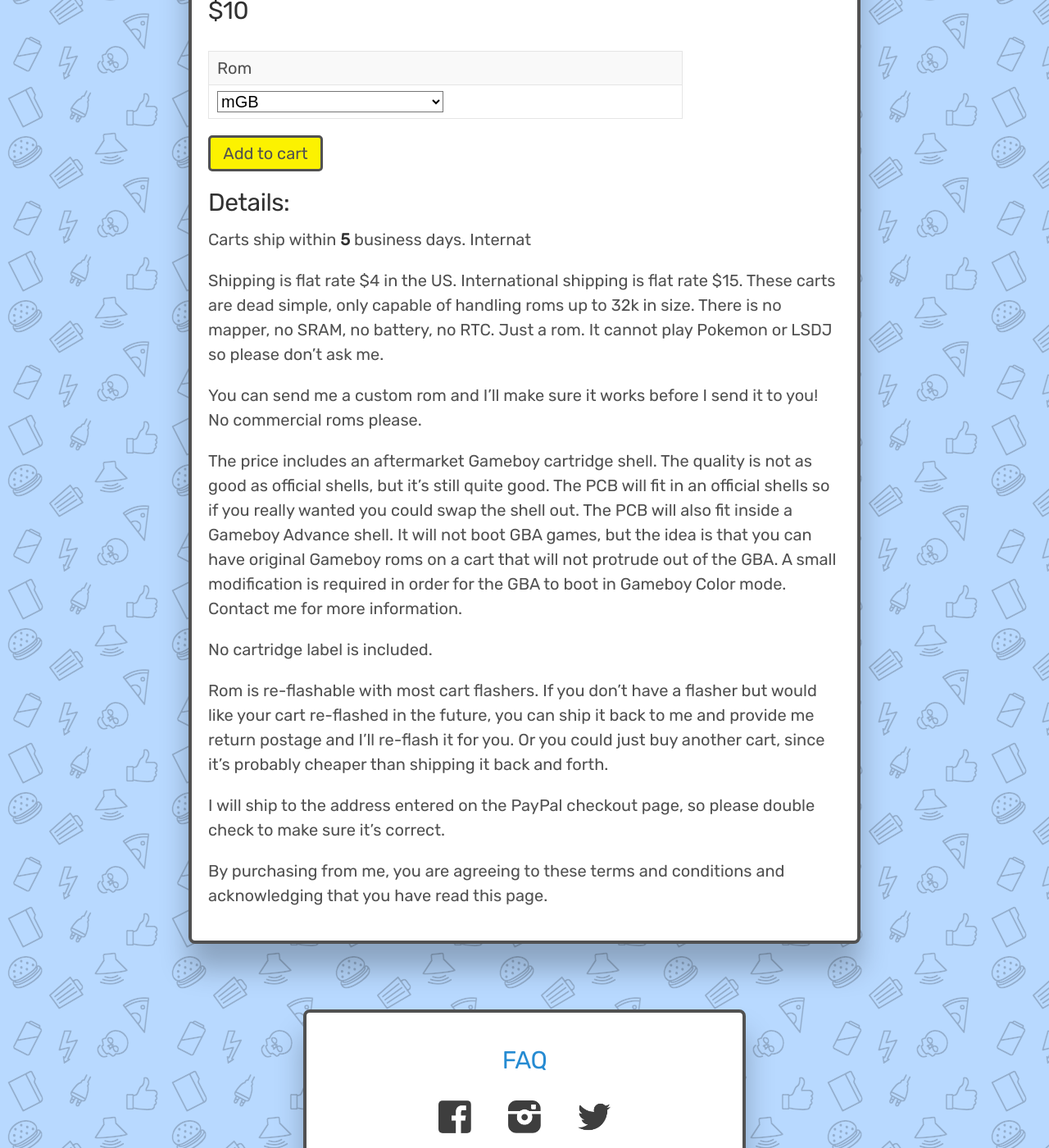
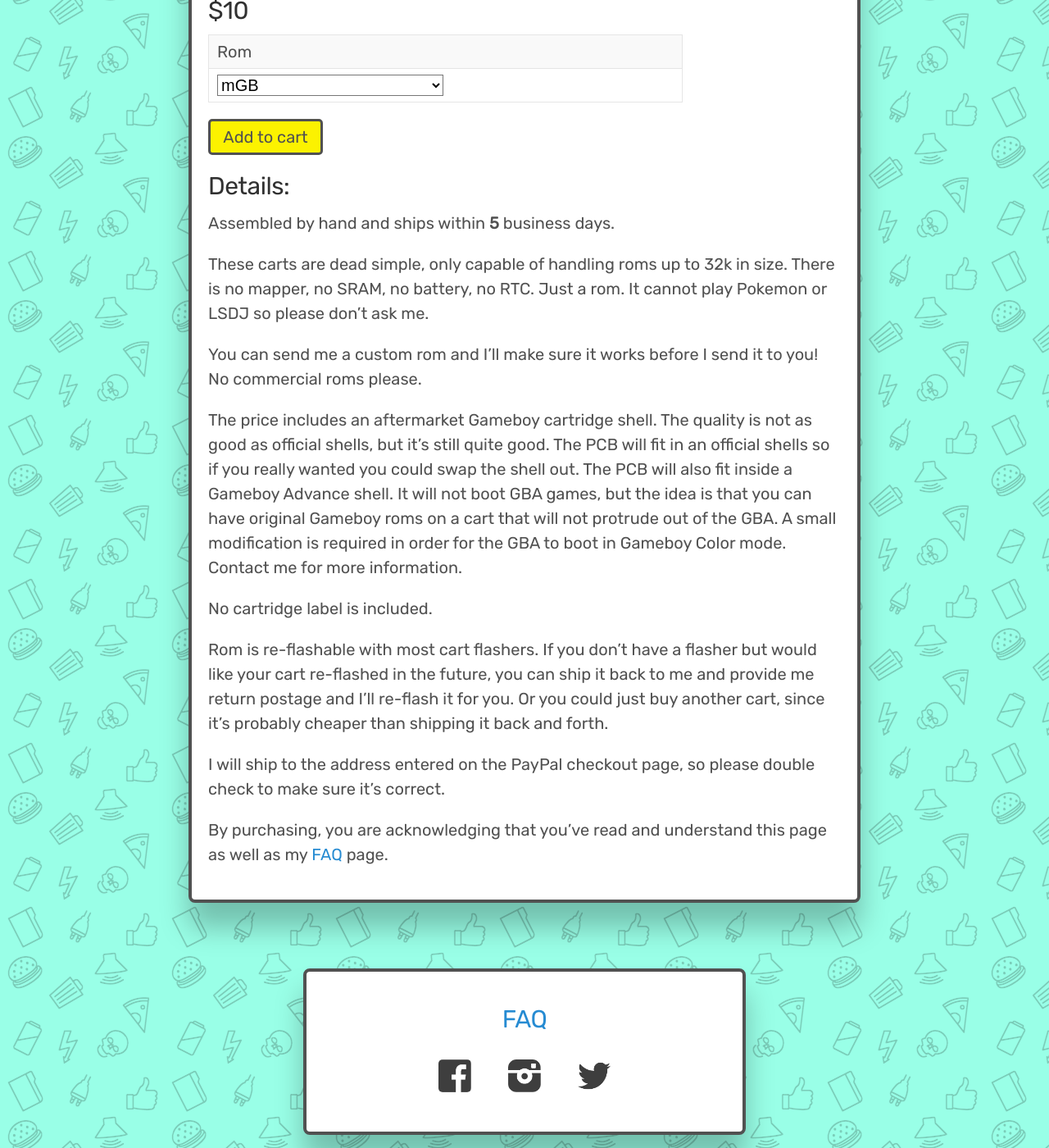
Before and after one commit to catskull/catskullelectronics.com, a Jekyll site: the page built from _posts/2017-02-11-32kcart.md, in a window 1280 px wide and 1400 px high, scrolled down 1096 px. Shown: the whole window at 82% size. Built offline with Jekyll 4.4.1, drawn with Linux system fonts in a browser that asks for light colours; comment, search, counter and statistics services are not loaded.

Commit message:
Update 32k cart for shopify

```diff
--- a/_posts/2017-02-11-32kcart.md
+++ b/_posts/2017-02-11-32kcart.md
@@ -21,44 +23,37 @@
 ## $10
 
 <table>
-	<form id="paypal" target="paypal" action="https://www.paypal.com/cgi-bin/webscr" method="post">
-	<input type="hidden" name="cmd" value="_s-xclick">
-	<input type="hidden" name="hosted_button_id" value="XEFCT55UF89K4">
-	<table>
-	<tr><td><input type="hidden" name="on0" value="Rom">Rom</td></tr><tr><td><select name="os0">
-		<option value="Chord 1.0.5">Chord 1.0.5</option>
-		<option value="Deathray">Deathray (free version)</option>
-		<option value="Nintendo Test Cartridge">Nintendo Test Cartridge</option>
-		<option value="Drum Tech">Drum Tech (free version)</option>
-		<option value="GB Sound">GB Sound</option>
-		<option value="Gradual Decline">Gradual Decline</option>
-		<option value="Ikinari Bopper">Ikinari Bopper 1.5</option>
-		<option selected="selected" value="mGB">mGB</option>
-		<option value="Muddy GB">Muddy GB</option>
-		<option value="Music Tech V1">Music Tech V1 (free version)</option>
-		<option value="Music Tech V2">Music Tech V2 (free version)</option>
-		<option value="nanosynth">Nanosynth</option>
-		<option value="nanovoice">Nanovoice</option>
-		<option value="Nanoloop 1.5 Demo">Nanoloop 1.5 Demo</option>
-		<option value="Pushpin">Pushpin</option>
-		<option value="REZ">REZ</option>
-		<option value="Shitwave">Shitwave</option>
-		<option value="Sound Demo">Sound Demo</option>
-		<option value="Custom ROM">Custom ROM</option>
-	</select> </td></tr>
-	</table>
-	</form>
+<tr><td>Rom</td></tr>
+<tr><td>
+  <select id="options-selection">
+    <option value="Chord 1.0.5">Chord 1.0.5</option>
+    <option value="Deathray">Deathray (free version)</option>
+    <option value="Drum Tech">Drum Tech (free version)</option>
+    <option value="GB Sound">GB Sound</option>
+    <option value="Gradual Decline">Gradual Decline</option>
+    <option value="Ikinari Bopper">Ikinari Bopper 1.5</option>
+    <option selected="selected" value="mGB">mGB</option>
+    <option value="Muddy GB">Muddy GB</option>
+    <option value="Music Tech V1">Music Tech V1 (free version)</option>
+    <option value="Music Tech V2">Music Tech V2 (free version)</option>
+    <option value="nanosynth">Nanosynth</option>
+    <option value="nanovoice">Nanovoice</option>
+    <option value="Nanoloop 1.5 Demo">Nanoloop 1.5 Demo</option>
+    <option value="Pushpin">Pushpin</option>
+    <option value="REZ">REZ</option>
+    <option value="Shitwave">Shitwave</option>
+    <option value="Sound Demo">Sound Demo</option>
+    <option value="Custom ROM">Custom ROM</option>
+  </select>
+</td></tr>
 </table>
 
-<div class="addToCart noselect" onclick="addToCart()">
-  Add to cart
-</div>
+{% include shopify_markup.html %}
 
 ## Details:
 
-Carts ship within **5** business days. Internat
+{% include shipping_estimate.html %}
 
-Shipping is flat rate $4 in the US. International shipping is flat rate $15.
 These carts are dead simple, only capable of handling roms up to 32k in size. There is no mapper, no SRAM, no battery, no RTC. Just a rom. It cannot play Pokemon or LSDJ so please don't ask me.
 
 You can send me a custom rom and I'll make sure it works before I send it to you! No commercial roms please.
@@ -69,9 +64,6 @@
 
 Rom is re-flashable with most cart flashers. If you don't have a flasher but would like your cart re-flashed in the future, you can ship it back to me and provide me return postage and I'll re-flash it for you. Or you could just buy another cart, since it's probably cheaper than shipping it back and forth.
 
-I will ship to the address entered on the PayPal checkout page, so please double check to make sure it's correct.
+{% include product_footer.md %}
 
-By purchasing from me, you are agreeing to these terms and conditions and acknowledging that you have read this page.
-
-<script src="https://ajax.googleapis.com/ajax/libs/jquery/2.2.2/jquery.min.js"></script>
 <script src="{{ site.baseurl }}public/js/32kcartgallery.js"></script>
```
Also changed, not shown: other parts of _posts/2017-02-11-32kcart.md (+2 -0 lines).
